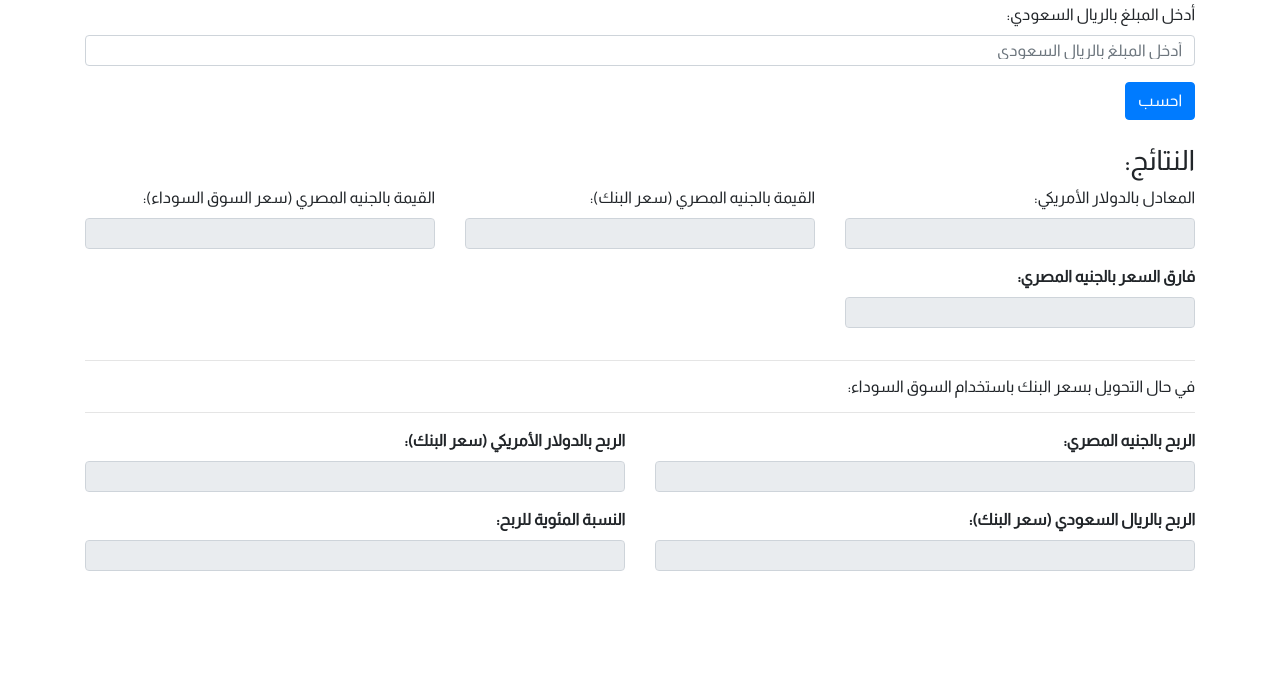
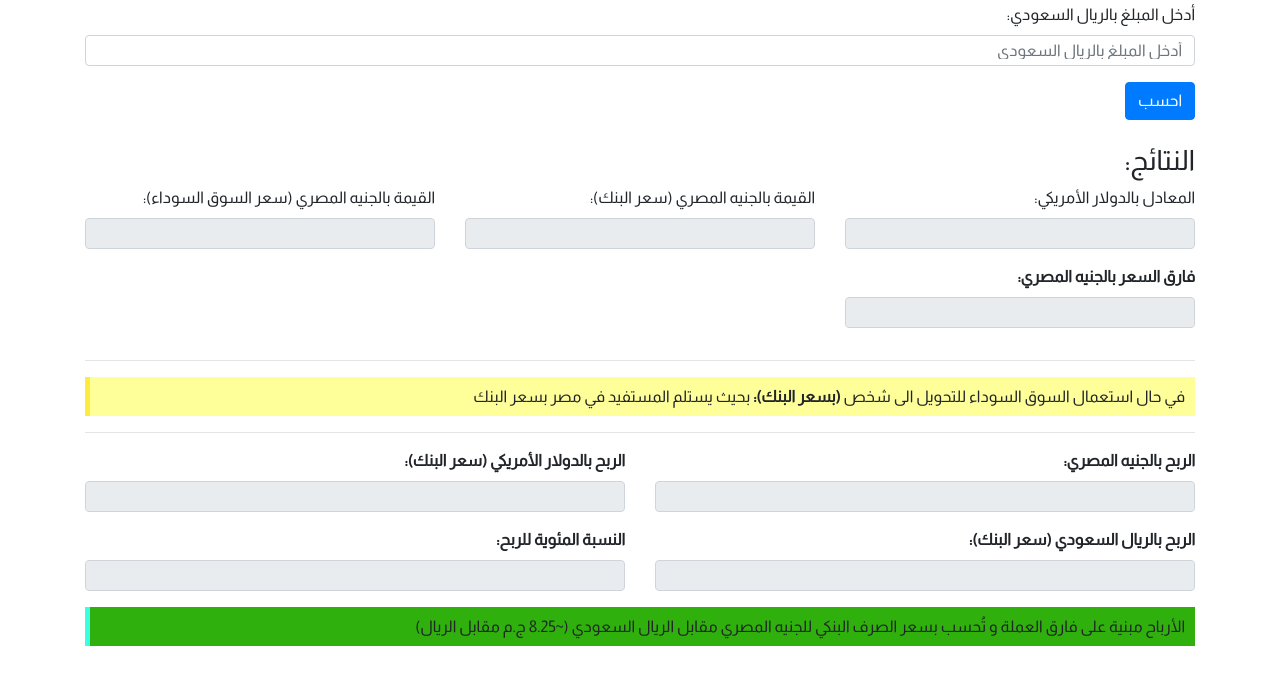
Before and after one commit to khaled-wsa/calc, a plain HTML site: page index.html in a window 1280 px wide. Shown: the part 107-792 px from the top of the page. Drawn offline with nearby package versions, Linux system fonts and the light colour scheme.

Commit message:
Update index.html

```diff
--- a/index.html
+++ b/index.html
@@ -63,8 +63,8 @@
             </div>
 
             <hr>
-            <h6>في حال التحويل بسعر البنك باستخدام السوق السوداء:</h6>
-<hr>
+            <h6 style="background-color: #ffff99; padding: 10px; border-left: 5px solid #ffeb3b;">في حال استعمال السوق السوداء للتحويل الى شخص<b> (بسعر البنك):</b>  بحيث يستلم المستفيد في مصر بسعر البنك</h6>
+            <hr>
             <div class="row">
                 <div class="col-md-6">
                     <div class="form-group">
@@ -87,6 +87,8 @@
                     </div>
                 </div>
             </div>
+            <h6 style="background-color: #30b00c; padding: 10px; border-left: 5px solid #3bffe2;">الأرباح مبنية على فارق العملة و تُحسب بسعر الصرف البنكي للجنيه المصري مقابل الريال السعودي (~8.25 ج.م مقابل الريال)</h6>
+
         </div>
     </div>
     <script>
```
